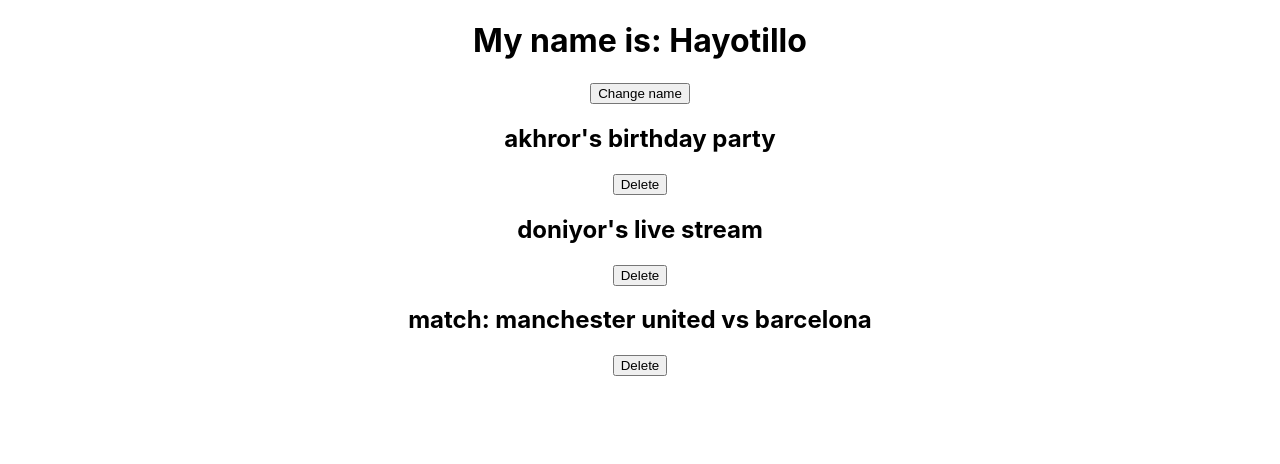
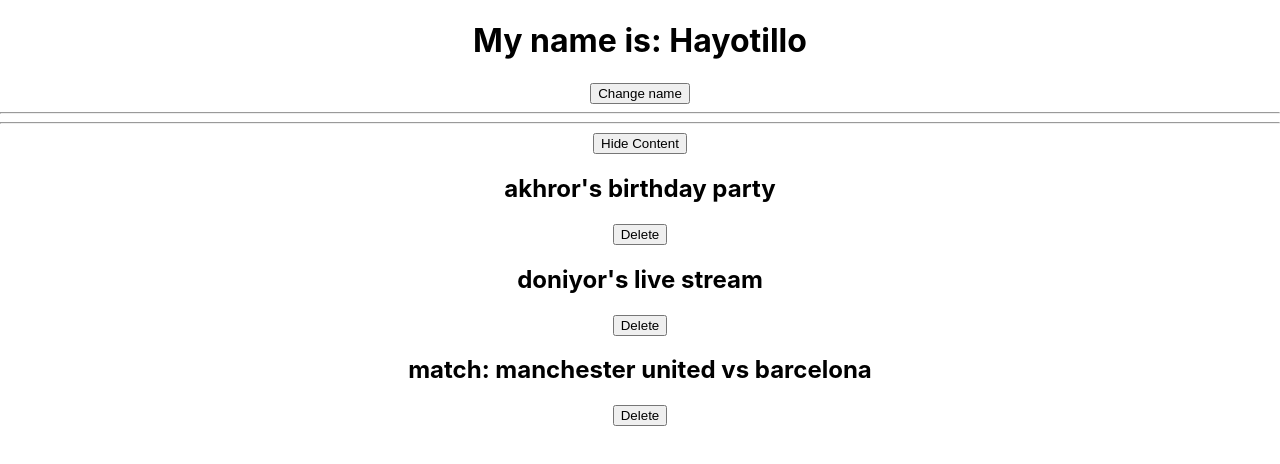
Before and after one commit to hayotillonumonov/my-first-react-app, a React (Create React App) app: page / in a window 1280 px wide. Shown: the top 464 px of the page. Built offline with nearby package versions, Linux system fonts and the light colour scheme.

Commit message:
014. Conditional Template

```diff
--- a/src/App.js
+++ b/src/App.js
@@ -3,6 +3,7 @@ import { useState } from 'react';
 
 function App() {
   const [name, setName] = useState('Hayotillo')
+  const [showcontent, setShowContent] = useState(true)
   const [events, setEvents] = useState([
     {title: "akhror's birthday party", id: 1},
     {title: "doniyor's live stream", id: 2},
@@ -24,19 +25,36 @@ function App() {
   }
 
 
+  // Show and Hide content
+
+  // const showHideContent = ()=>{
+  //   setShowContent(false)
+
+  // }
 
   return (
     <div className="App">
      <h1>My name is: {name}</h1>
      <button onClick={handleClick}>Change name</button>
-     {events.map((event) => {
+     <hr/>
+     <hr/>
+     {showcontent && <button onClick={() => setShowContent(false)}>Hide Content</button>}
+     {!showcontent && <button onClick={() => setShowContent(true)}>Show Content</button>}
+
+     {showcontent && <div>
+      {events.length === 0 && <h3>Not Contetn yet :(</h3>}
+      {
+        events.map((event) => {
           return (
             <div key={event.id}>
               <h2>{event.title}</h2>
               <button onClick={()=>handleDelete(event.id)}>Delete</button>
             </div>
           )
-     })}
+         })
+      }
+      </div>
+      }
     </div>
   );
 }
```
Lines whose indentation alone changed are shown as unchanged.
